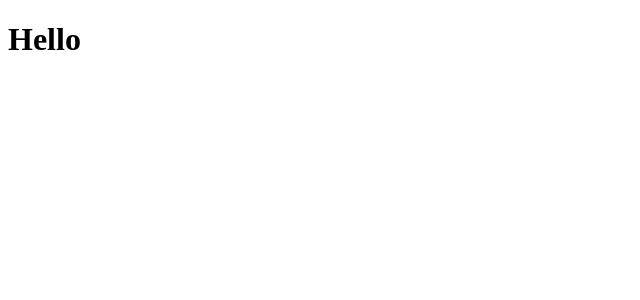
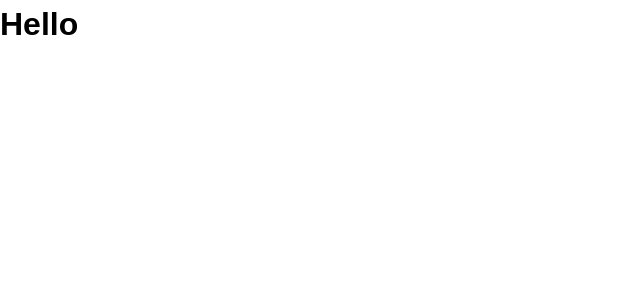
Before and after one commit to Nazar-Galicia/React-music-guesser, a React (Vite) app: page / in a window 1280 px wide. Shown: the top 300 px of the page, without its empty margins (0-640 px from the left). Built offline with nearby package versions, Linux system fonts and the light colour scheme.

Commit message:
reset css

```diff
--- a/src/main.tsx
+++ b/src/main.tsx
@@ -1,6 +1,7 @@
 import { StrictMode } from 'react'
 import { createRoot } from 'react-dom/client'
 import App from './App.tsx'
+import '@/styles/reset.css'
 
 createRoot(document.getElementById('root')!).render(
   <StrictMode>
--- /dev/null
+++ b/src/styles/reset.css
@@ -0,0 +1,64 @@
+*,
+*::before,
+*::after {
+    margin: 0;
+    padding: 0;
+    box-sizing: border-box;
+}
+
+html {
+    scroll-behavior: smooth;
+}
+
+body {
+    min-width: 320px;
+    min-height: 100vh;
+    line-height: 1.5;
+    font-family: sans-serif;
+    -webkit-font-smoothing: antialiased;
+}
+
+img,
+picture,
+video,
+canvas,
+svg {
+    display: block;
+    max-width: 100%;
+}
+
+input,
+button,
+textarea,
+select {
+    font: inherit;
+}
+
+button {
+    cursor: pointer;
+    border: none;
+    background: none;
+}
+
+a {
+    color: inherit;
+    text-decoration: none;
+}
+
+ul,
+ol {
+    list-style: none;
+}
+
+textarea {
+    resize: vertical;
+}
+
+table {
+    border-collapse: collapse;
+    border-spacing: 0;
+}
+
+#root {
+    min-height: 100vh;
+}
```
